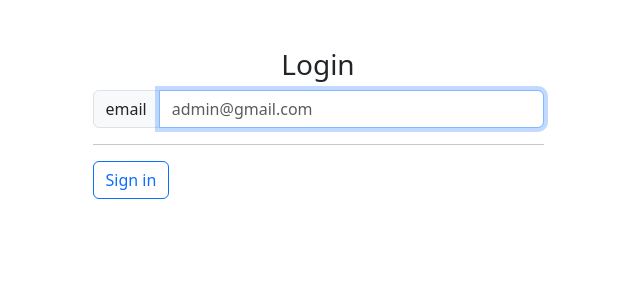
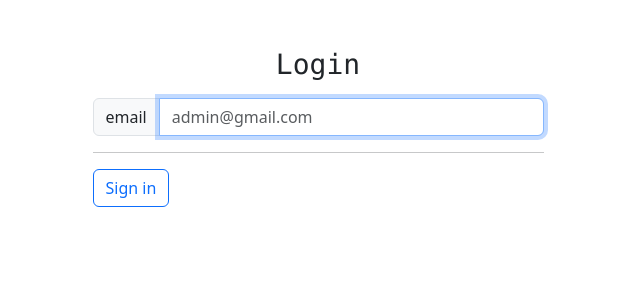
Before and after one commit to isnastish/OpenAI-app, a React (Create React App) app in the folder web-app/: page /login in a window 1280 px wide. Shown: the top 300 px of the page, without its empty margins (322-962 px from the left). Built offline with nearby package versions, Linux system fonts and the light colour scheme; the HTML template or start-up script is replaced by a standard one.

Commit message:
working on the frontend part

```diff
--- a/web-app/src/App.tsx
+++ b/web-app/src/App.tsx
@@ -1,23 +1,16 @@
-import React from 'react';
-
+import React, { FormEvent } from 'react';
 import { BrowserRouter, Routes, Route } from 'react-router';
 
-function App() {
+const LoginView: React.FC = () => {
     return (
-        <BrowserRouter>
-            <Routes>
-                <Route
-                    path="/login"
-                    element={
         <div className="container">
             <div className="row justify-content-center mt-5">
                 <div className="col-md-5">
-                                    <h3 className="text-center">Login</h3>
+                    <h3 className="text-center">
+                        <p className="font-monospace">Login</p>
+                    </h3>
                     <div className="input-group flex-nowrap">
-                                        <span
-                                            className="input-group-text"
-                                            id="addon-wrapping"
-                                        >
+                        <span className="input-group-text" id="addon-wrapping">
                             email
                         </span>
                         <input
@@ -42,8 +35,15 @@ function App() {
                 </div>
             </div>
         </div>
-                    }
-                ></Route>
+    );
+};
+
+function App() {
+    return (
+        <BrowserRouter>
+            <Routes>
+                <Route path="/login" element={<LoginView />}></Route>
+                <Route path="/" element={<LoginView />}></Route>
             </Routes>
         </BrowserRouter>
     );
--- a/web-app/tsconfig.json
+++ b/web-app/tsconfig.json
@@ -16,7 +16,7 @@
     "module": "esnext",
     "moduleResolution": "node",
     "resolveJsonModule": true,
-    "isolatedModules": true,
+    "isolatedModules": false,
     "noEmit": true,
     "jsx": "react-jsx"
   },
```
Also changed, not shown: web-app/src/components/pages/LoginPresenter.tsx (added, +179 -0 lines), web-app/src/components/pages/LoginView.tsx (added, +78 -0 lines). Lines whose indentation alone changed are shown as unchanged.
